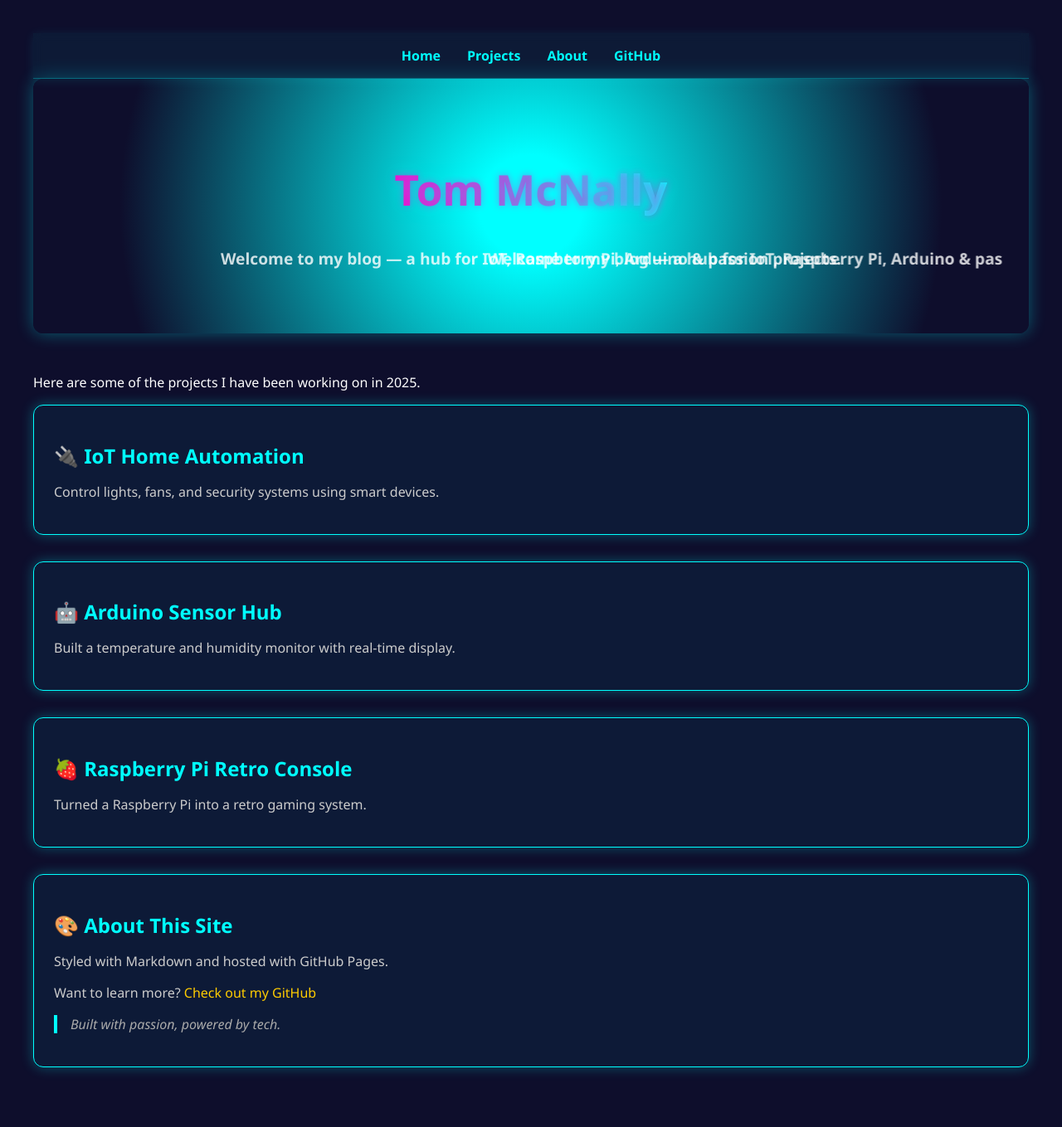
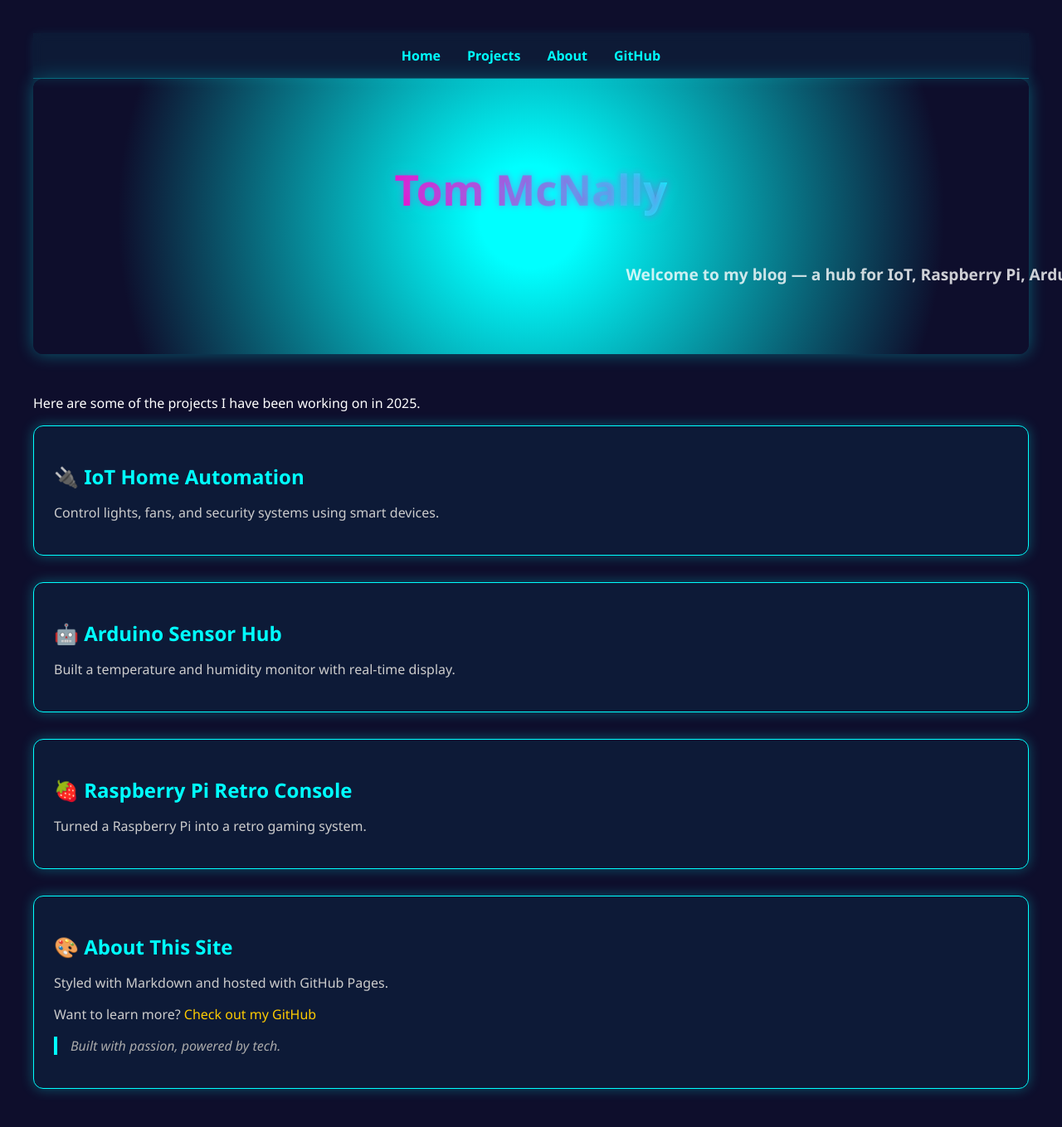
Before and after one commit to mcnallytj/skills-github-pages, a Jekyll site: the page built from index.html, in a window 1280 px wide and 1385 px high. Shown: the top 1359 px of the window at 83% size. Built offline with Jekyll 4.4.1, drawn with Linux system fonts in a browser that asks for light colours.

Commit message:
Update style.css

```diff
--- a/assets/css/style.css
+++ b/assets/css/style.css
@@ -40,26 +40,18 @@
   box-shadow: 0 0 20px #00ffff55;
 }
 .hero-sub {
-  font-size: 1.5rem;
+  font-size: 1.4rem;
   font-weight: bold;
   color: #aef;
+  overflow: hidden;
   white-space: nowrap;
-  overflow: hidden;
-  position: relative;
+  display: block;
   width: 100%;
-  max-width: 100%;
-  margin: 0 auto;
-  height: 2.5rem;
+  box-sizing: border-box;
+  animation: marquee 20s linear infinite;
 }
 
-.hero-sub::before {
-  content: "Welcome to my blog — a hub for IoT, Raspberry Pi, Arduino & passion projects.";
-  position: absolute;
-  will-change: transform;
-  animation: scroll-left 20s linear infinite;
-}
-
-@keyframes scroll-left {
+@keyframes marquee {
   0% {
     transform: translateX(100%);
   }
@@ -67,6 +59,7 @@
     transform: translateX(-100%);
   }
 }
+
 
 
 @keyframes typing {
```
